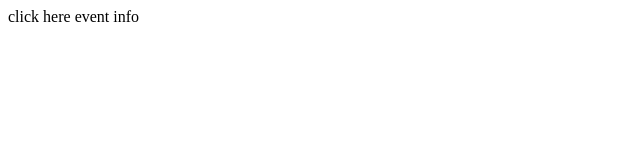
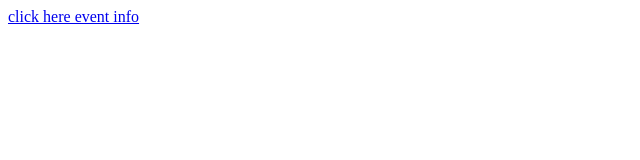
Before and after one commit to hajaraldossari/pdf, a plain HTML site: page index.html in a window 1280 px wide. Shown: the whole page, without its empty margins (0-640 px from the left). Drawn offline with Linux system fonts and the light colour scheme.

Commit message:
Update index.html

```diff
--- a/index.html
+++ b/index.html
@@ -1,3 +1,3 @@
 <html>
-  <p><a herf="brochure.pdf">click here event info</a></p>
+  <p><a href="brochure.pdf">click here event info</a></p>
 </html>
```
